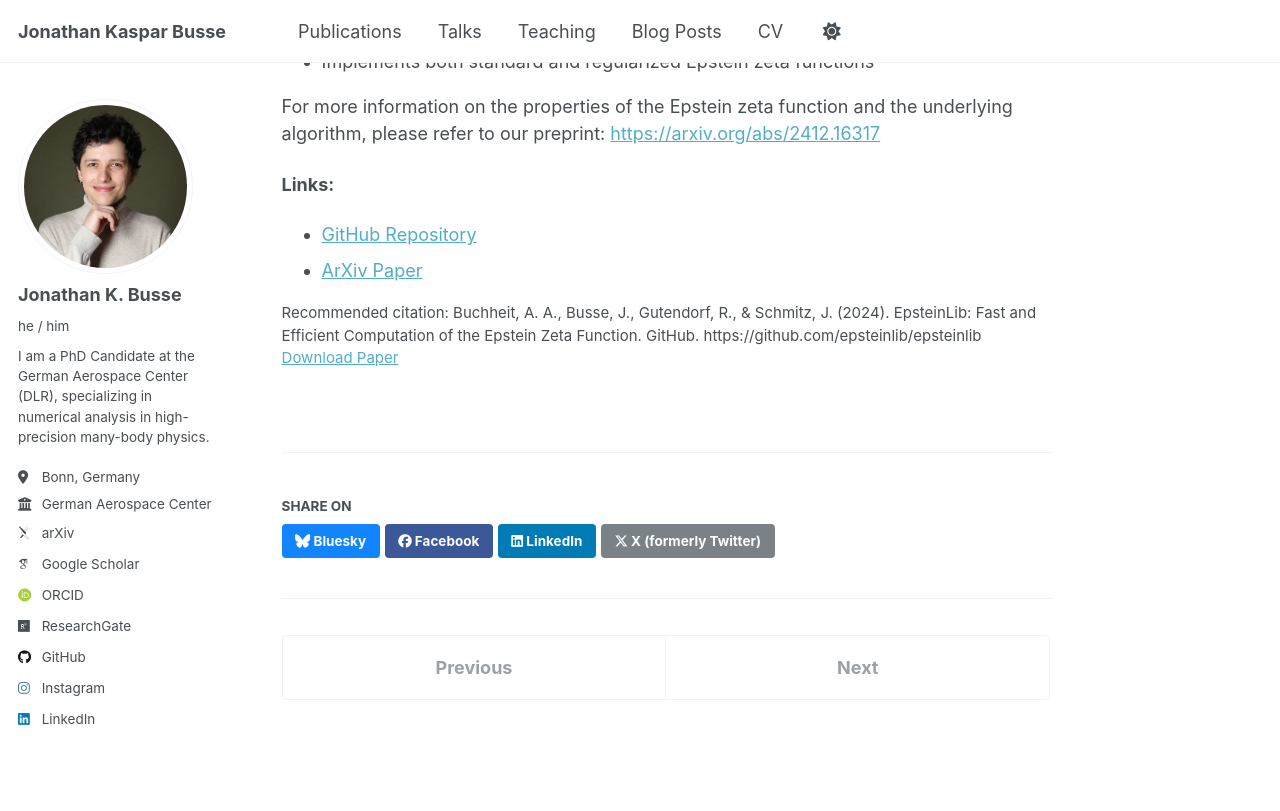
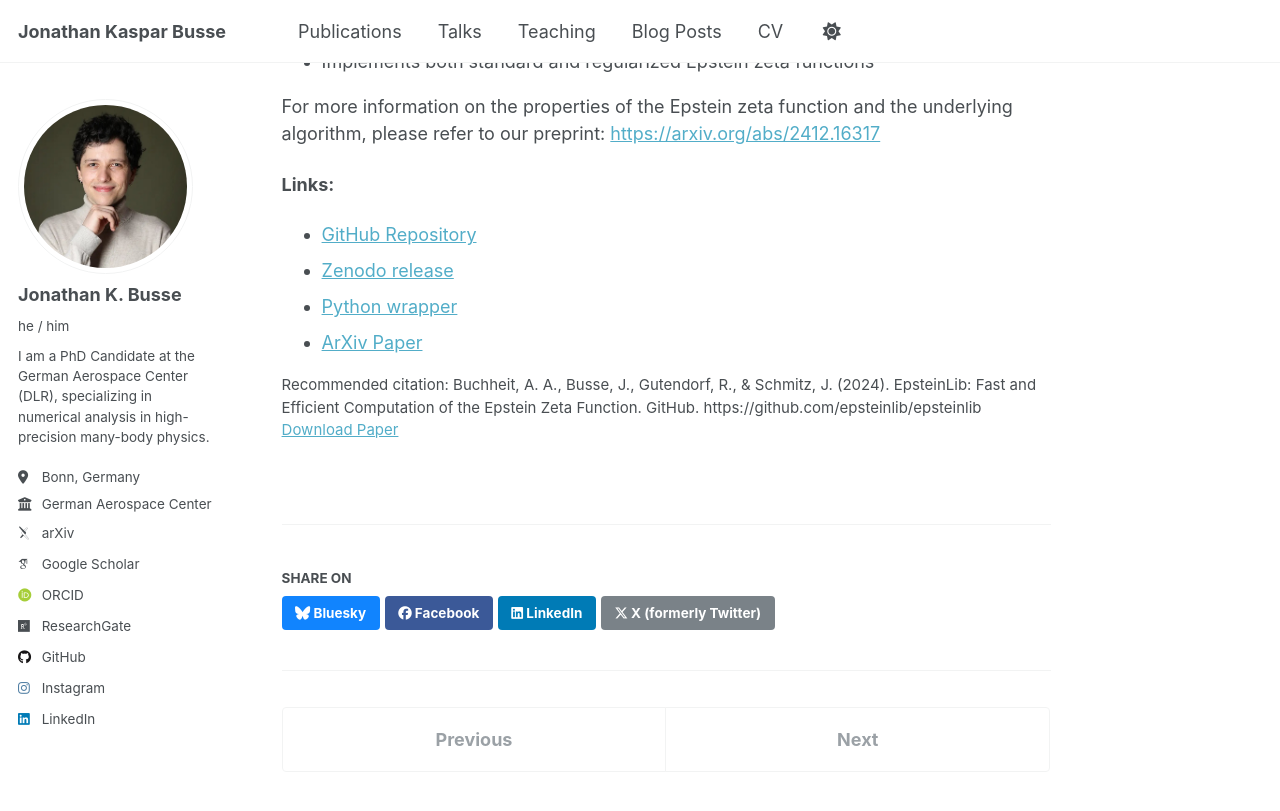
Before and after one commit to JoKaBus/jonathankbusse, a Jekyll site: the page built from _publications/2024-06-14-epsteinlib.md, in a window 1280 px wide and 900 px high, scrolled down 510 px. Shown: the top 811 px of the window. Built offline with Jekyll 4.4.1, drawn with Linux system fonts in a browser that asks for light colours; some web fonts are replaced; part of the change alters nothing that is shown.

Commit message:
Content: Zenodo release in epsteinlib as link

```diff
--- a/_publications/2024-06-14-epsteinlib.md
+++ b/_publications/2024-06-14-epsteinlib.md
@@ -3,11 +3,11 @@ title: "EpsteinLib: Fast and Efficient Computation of the Epstein Zeta Function"
 collection: publications
 category: software
 permalink: /publication/2024-06-14-epsteinlib
-excerpt: 'EpsteinLib is a C library and Python package for fast and efficient computation of the Epstein zeta function for arbitrary multidimensional lattices.'
+excerpt: EpsteinLib is a C library and Python package for fast and efficient computation of the Epstein zeta function for arbitrary multidimensional lattices.
 date: 2024-06-14
-venue: 'GitHub'
-paperurl: 'https://github.com/epsteinlib/epsteinlib'
-citation: 'Buchheit, A. A., Busse, J., Gutendorf, R., & Schmitz, J. (2024). EpsteinLib: Fast and Efficient Computation of the Epstein Zeta Function. GitHub. https://github.com/epsteinlib/epsteinlib'
+venue: GitHub
+paperurl: https://arxiv.org/abs/2412.16317
+citation: "Buchheit, A. A., Busse, J., Gutendorf, R., & Schmitz, J. (2024). EpsteinLib: Fast and Efficient Computation of the Epstein Zeta Function. GitHub. https://github.com/epsteinlib/epsteinlib"
 ---
 
 EpsteinLib is a C library and Python package designed for the fast and efficient computation of the Epstein zeta function for arbitrary multidimensional lattices.
@@ -25,4 +25,6 @@ For more information on the properties of the Epstein zeta function and the unde
 **Links:**
 
 - [GitHub Repository](https://github.com/epsteinlib/epsteinlib)
+- [Zenodo release](https://www.doi.org/10.5281/ZENODO.15853748)
+- [Python wrapper](https://pypi.org/project/epsteinlib/0.4.1/)
 - [ArXiv Paper](https://arxiv.org/abs/2412.16317)
```
